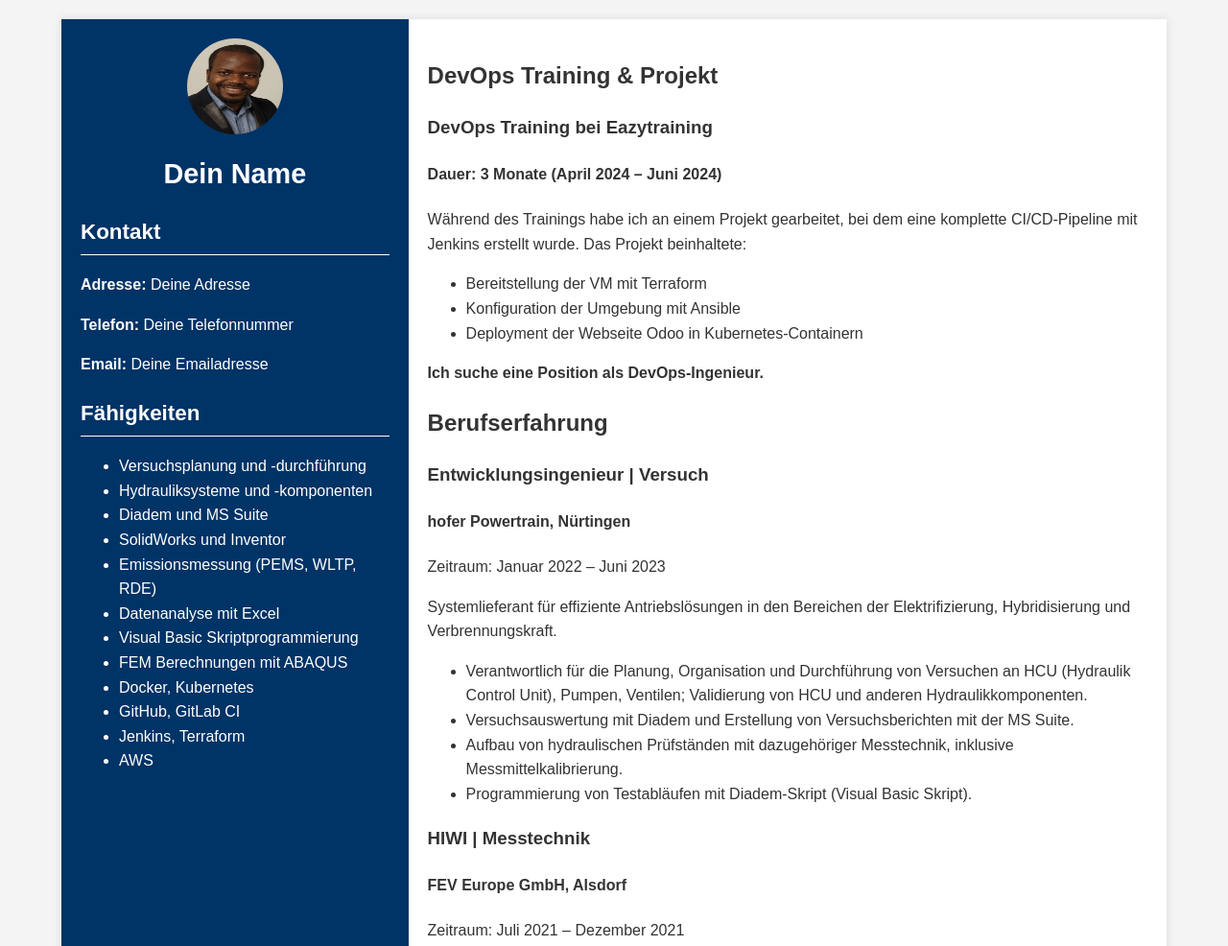
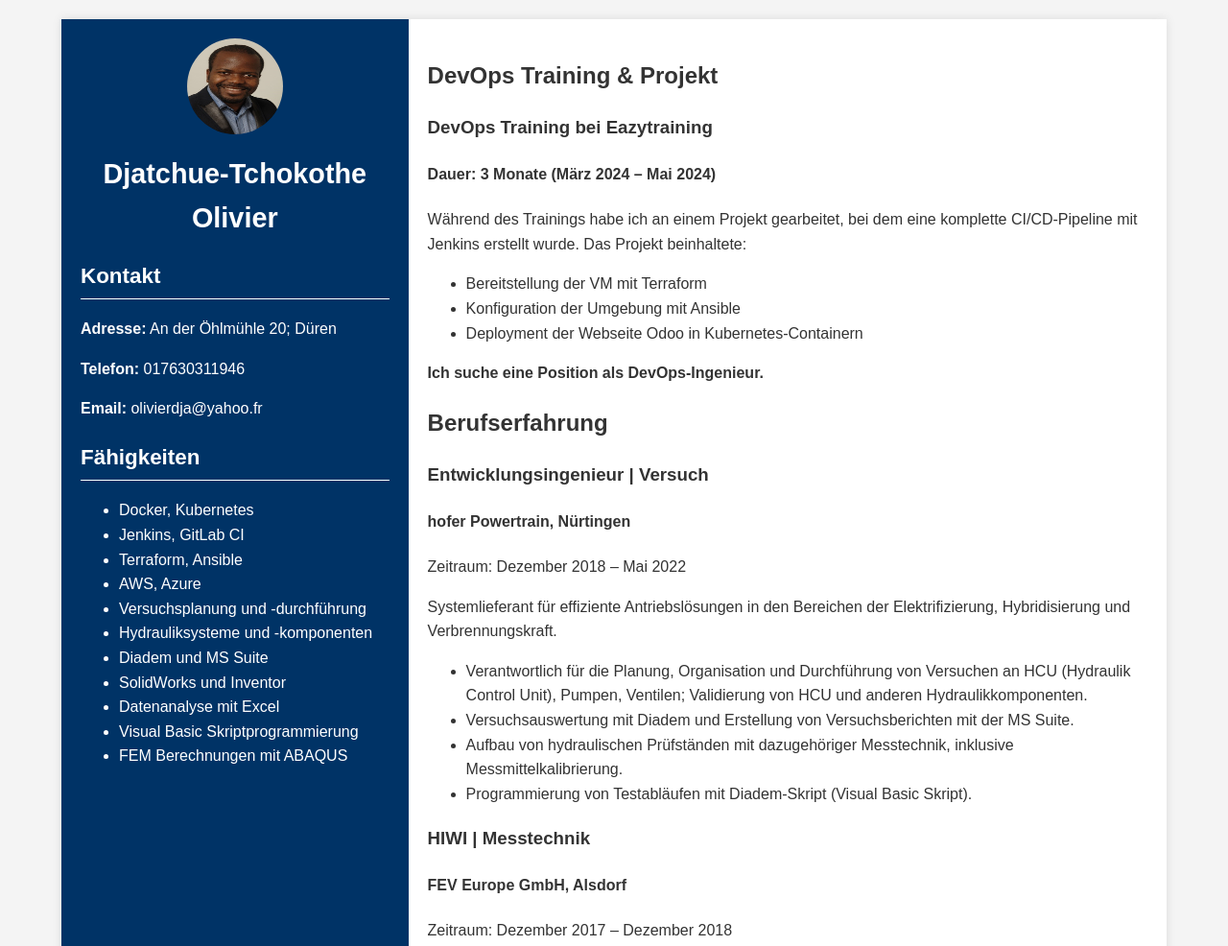
Before and after one commit to OlivierDjatchue/CV, a plain HTML site: page index.html in a window 1280 px wide. Shown: the top 986 px of the page at 96% size. Drawn offline with Linux system fonts and the light colour scheme.

Commit message:
adding dates

```diff
--- a/index.html
+++ b/index.html
@@ -11,29 +11,30 @@
         <div class="left-column">
             <div class="profile">
                 <img src="olivier.jpg" alt="Profilbild" class="profile-img">
-                <h1>Dein Name</h1>
+                <h1>Djatchue-Tchokothe Olivier
+                </h1>
             </div>
             <div class="contact-info">
                 <h2>Kontakt</h2>
-                <p><strong>Adresse:</strong> Deine Adresse</p>
-                <p><strong>Telefon:</strong> Deine Telefonnummer</p>
-                <p><strong>Email:</strong> Deine Emailadresse</p>
+                <p><strong>Adresse:</strong> An der Öhlmühle 20; Düren</p>
+                <p><strong>Telefon:</strong> 017630311946</p>
+                <p><strong>Email:</strong> olivierdja@yahoo.fr</p>
             </div>
             <div class="skills">
                 <h2>Fähigkeiten</h2>
                 <ul>
+                    <li>Docker, Kubernetes</li>
+                    <li>Jenkins, GitLab CI</li>
+                    <li>Terraform, Ansible</li>
+                    <li>AWS, Azure</li>
                     <li>Versuchsplanung und -durchführung</li>
                     <li>Hydrauliksysteme und -komponenten</li>
                     <li>Diadem und MS Suite</li>
                     <li>SolidWorks und Inventor</li>
-                    <li>Emissionsmessung (PEMS, WLTP, RDE)</li>
                     <li>Datenanalyse mit Excel</li>
                     <li>Visual Basic Skriptprogrammierung</li>
                     <li>FEM Berechnungen mit ABAQUS</li>
-                    <li>Docker, Kubernetes</li>
-                    <li>GitHub, GitLab CI</li>
-                    <li>Jenkins, Terraform</li>
-                    <li>AWS</li>
+
                 </ul>
             </div>
         </div>
@@ -42,7 +43,7 @@
                 <h2>DevOps Training & Projekt</h2>
                 <div class="training">
                     <h3>DevOps Training bei Eazytraining</h3>
-                    <h4>Dauer: 3 Monate (April 2024 – Juni 2024)</h4>
+                    <h4>Dauer: 3 Monate (März 2024 – Mai 2024)</h4>
                     <p>Während des Trainings habe ich an einem Projekt gearbeitet, bei dem eine komplette CI/CD-Pipeline mit Jenkins erstellt wurde. Das Projekt beinhaltete:</p>
                     <ul>
                         <li>Bereitstellung der VM mit Terraform</li>
@@ -58,7 +59,7 @@
                 <div class="job">
                     <h3>Entwicklungsingenieur | Versuch</h3>
                     <h4>hofer Powertrain, Nürtingen</h4>
-                    <p>Zeitraum: Januar 2022 – Juni 2023</p>
+                    <p>Zeitraum: Dezember 2018 – Mai 2022</p>
                     <p>Systemlieferant für effiziente Antriebslösungen in den Bereichen der Elektrifizierung, Hybridisierung und Verbrennungskraft.</p>
                     <ul>
                         <li>Verantwortlich für die Planung, Organisation und Durchführung von Versuchen an HCU (Hydraulik Control Unit), Pumpen, Ventilen; Validierung von HCU und anderen Hydraulikkomponenten.</li>
@@ -71,7 +72,7 @@
                 <div class="job">
                     <h3>HIWI | Messtechnik</h3>
                     <h4>FEV Europe GmbH, Alsdorf</h4>
-                    <p>Zeitraum: Juli 2021 – Dezember 2021</p>
+                    <p>Zeitraum: Dezember 2017 – Dezember 2018</p>
                     <p>Ein internationales Dienstleistungsunternehmen in der Konstruktion und Entwicklung konventioneller und alternativer Antriebe.</p>
                     <ul>
                         <li>Durchführung von Emissionsmessungen mit einem PEMS-Messgerät.</li>
@@ -112,8 +113,8 @@
                 <h2>Bildung</h2>
                 <div class="education">
                     <h3>Master of Science in Maschinenbau</h3>
-                    <h4>Technische Universität München, München</h4>
-                    <p>Abschlussjahr: 2023</p>
+                    <h4>RWTH Aachen</h4>
+                    <p>Abgebrochen</p>
                 </div>
                 <div class="education">
                     <h3>Bachelor of Science in Maschinenbau | Note: 1,3</h3>
```
